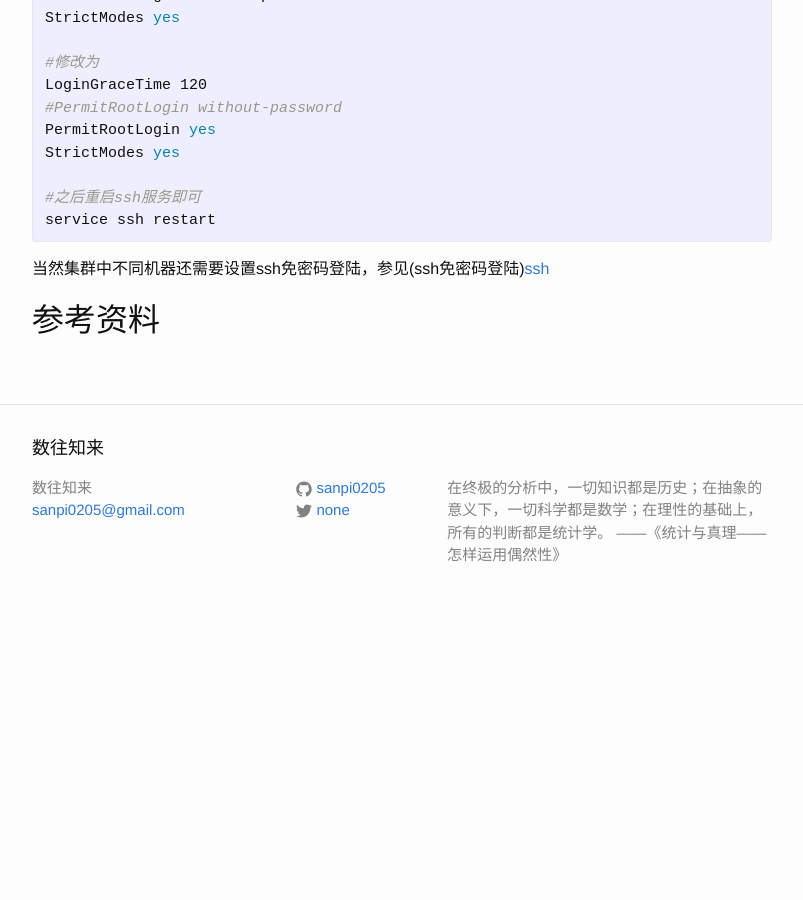
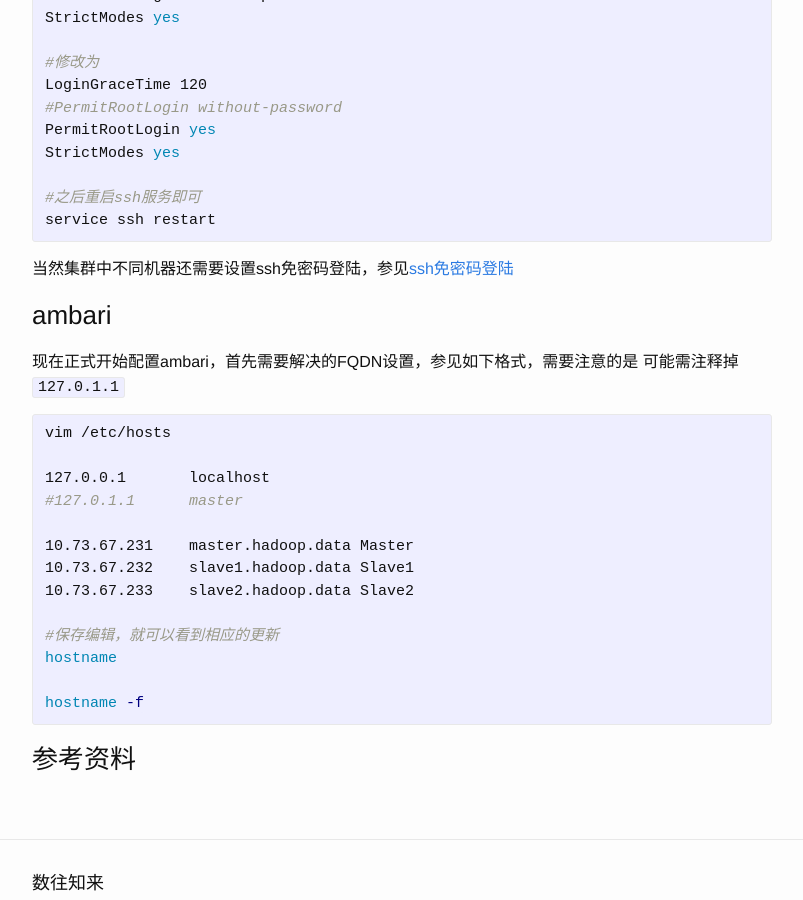
Before and after one commit to sanpi0205/sanpi0205.github.io, a Jekyll site: the page built from _posts/2016-06-22-ambari-on-ubuntu-cluster.markdown, in a window 1280 px wide and 900 px high, scrolled down 701 px. Shown: the whole window, without its empty margins (238-1041 px from the left). Built offline with Jekyll 4.4.1, drawn with Linux system fonts in a browser that asks for light colours; before the commit the page ends 1328 px from its top, so only the background shows below that.

Commit message:
install ambari on ubuntu cluster

```diff
--- a/_posts/2016-06-22-ambari-on-ubuntu-cluster.markdown
+++ b/_posts/2016-06-22-ambari-on-ubuntu-cluster.markdown
@@ -41,13 +41,34 @@
 service ssh restart
 {% endhighlight %}
 
-当然集群中不同机器还需要设置ssh免密码登陆，参见(ssh免密码登陆)[ssh]
+当然集群中不同机器还需要设置ssh免密码登陆，参见[ssh免密码登陆][ssh]
+
+
+### ambari
+
+现在正式开始配置ambari，首先需要解决的FQDN设置，参见如下格式，需要注意的是
+可能需注释掉`127.0.1.1`
+
+{% highlight bash %}
+vim /etc/hosts
+
+127.0.0.1       localhost
+#127.0.1.1      master
+
+10.73.67.231    master.hadoop.data Master
+10.73.67.232    slave1.hadoop.data Slave1
+10.73.67.233    slave2.hadoop.data Slave2
+
+#保存编辑，就可以看到相应的更新
+hostname
+
+hostname -f
+{% endhighlight %}
 
 
 
 
 
 
-
-## 参考资料
+### 参考资料
 [ssh]:http://sanpi0205.github.io/hadoop/2015/08/04/Ubuntu-install-Hadoop-cluster.html
```
